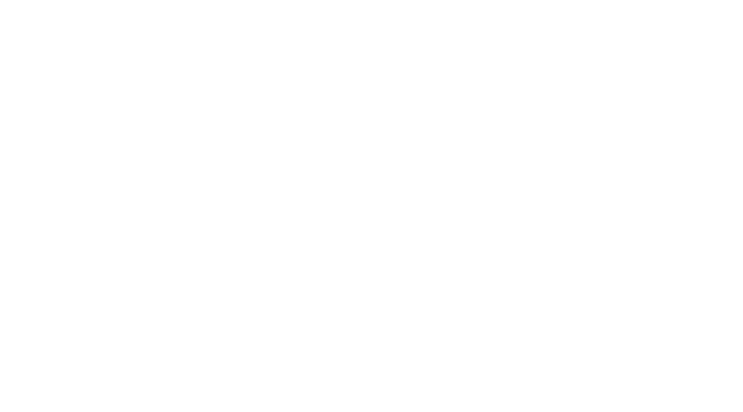
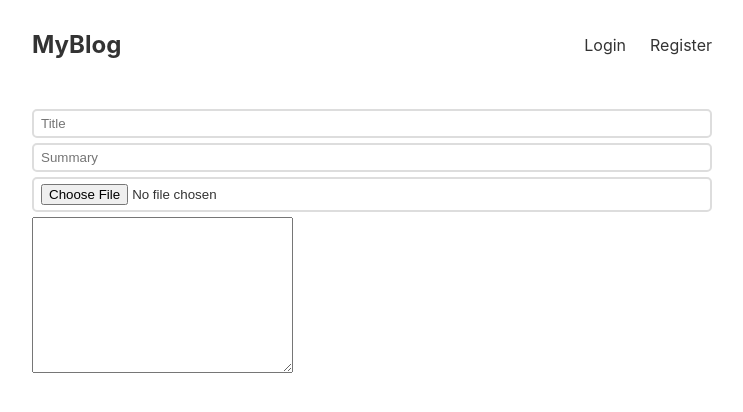
Before and after one commit to toastietoes/blogging, a React (Create React App) app in the folder client/: page /create in a window 1280 px wide. Before the commit this address had no page. Shown: the top 412 px of the page, without its empty margins (268-1011 px from the left). Built offline with nearby package versions, Linux system fonts and the light colour scheme; no server answers.

Commit message:
added details to create post page

```diff
--- a/client/src/App.js
+++ b/client/src/App.js
@@ -6,6 +6,7 @@
 import IndexPage from "./pages/IndexPage"
 import LoginPage from "./pages/LoginPage"
 import RegisterPage from "./pages/RegisterPage"
+import CreatePost from "./pages/CreatePost"
 import {UserContextProvider} from "./UserContext";
 
 function App() {
@@ -16,6 +17,7 @@
           <Route index element={<IndexPage />} />
           <Route path={'/login'} element ={<LoginPage />} />
           <Route path="/register" element={<RegisterPage />} />
+          <Route path="/create" element={<CreatePost />} />
         </Route>
       </Routes>
     </UserContextProvider>
--- /dev/null
+++ b/client/src/pages/CreatePost.js
@@ -0,0 +1,10 @@
+export default function CreatePost() {
+    return (
+        <form>
+            <input type="title" placeholder={"Title"}/>
+            <input type="summary" placeholder={'Summary'}/>
+            <input type="file"/>
+            <textarea name="" id="" cols="30" rows="10"></textarea>
+        </form>
+    );
+}
```
Also changed, not shown: 1 other file (tests, documents, lock files or other folders).
